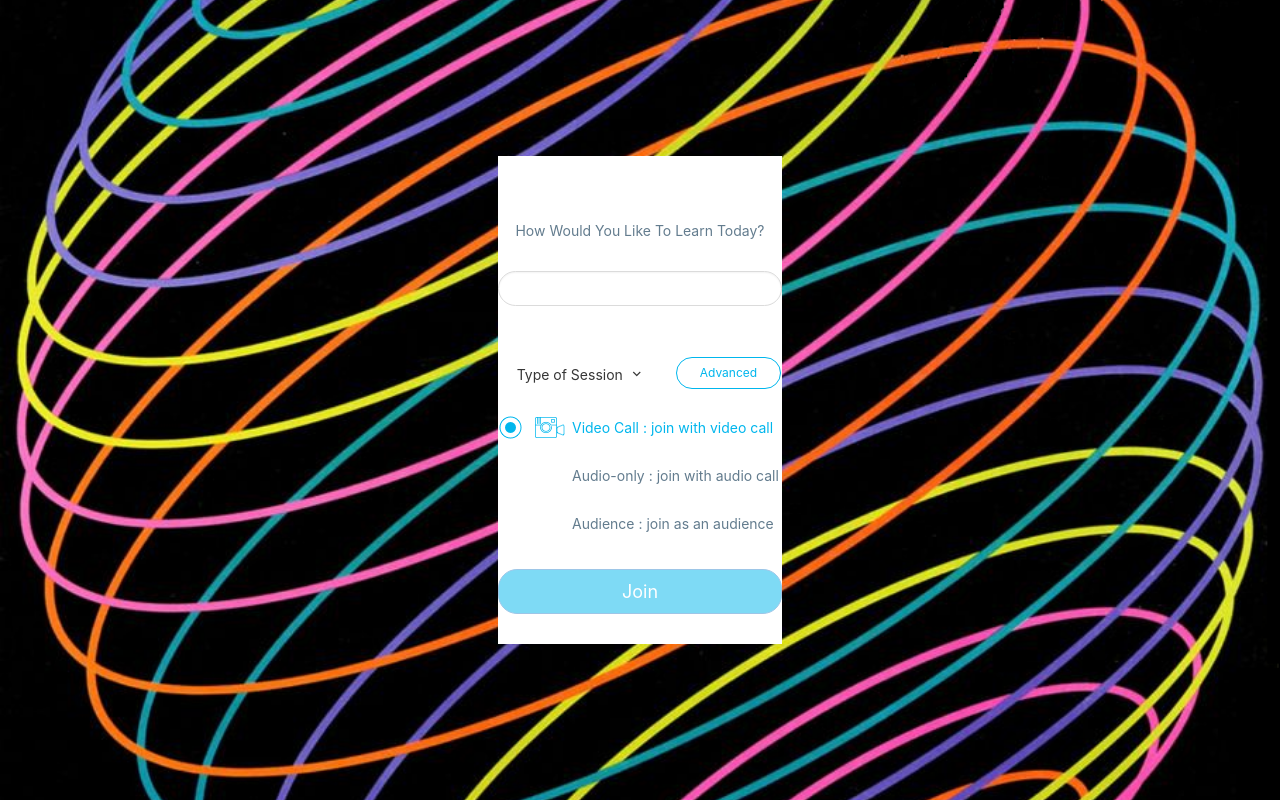
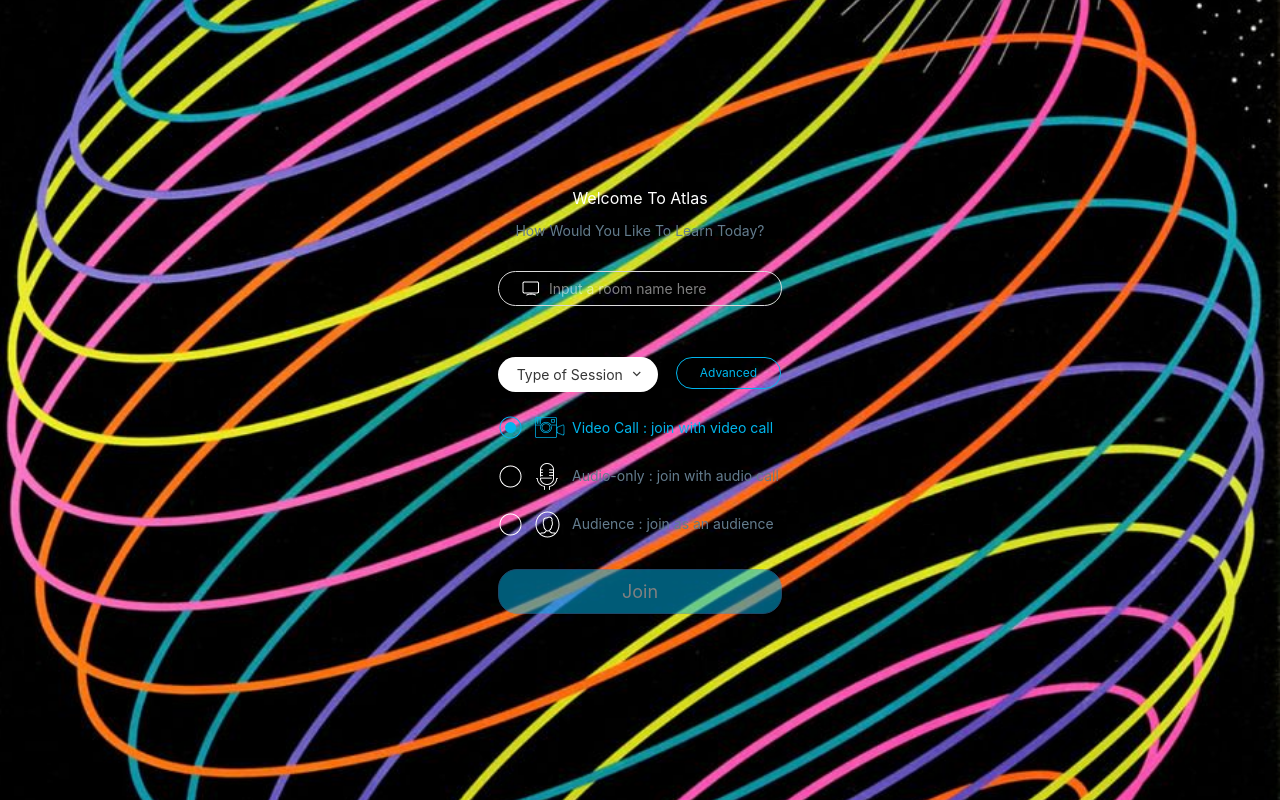
Before and after one commit to tedirland/heroku_test_repo, a React (Create React App) app: page / in a window 1280 px wide. Built offline with nearby package versions, Linux system fonts and the light colour scheme.

Commit message:
Add files via upload

```diff
--- a/src/components/AgoraVideoCall/canvas.css
+++ b/src/components/AgoraVideoCall/canvas.css
@@ -9,7 +9,7 @@
 .ag-item {
   border-radius: 6px;
   border: 2px #00B6ED solid;
-  background: url('../../assets/images/avatar.png') center no-repeat;
+  background: url('../../assets/images/student.png') center no-repeat;
   height: 100%;
   width: 100%;
 }
--- a/src/pages/index/index.css
+++ b/src/pages/index/index.css
@@ -1,5 +1,5 @@
 .index.wrapper {
-  background: url('../../assets/images/image_background.png') center;
+  background: url('../../assets/images/coolglobe.png') center no-repeat;
   background-size: cover;
   min-height: 100%;
   height: auto;
@@ -26,7 +26,6 @@
 }
 
 .login-wrapper {
-  background-color:white;
   color: rgba(216, 216, 216, 0.945);
   width: 284px;
   font-size: 14px;
```
